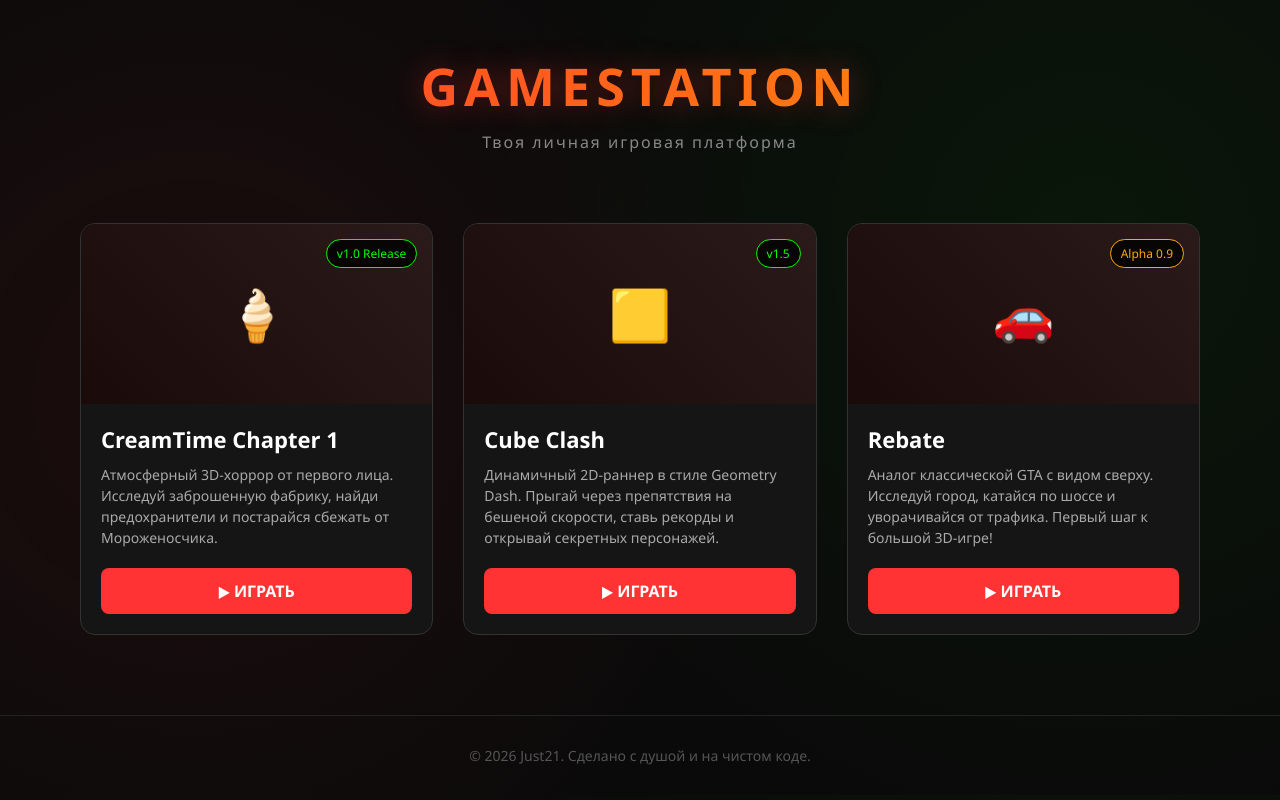
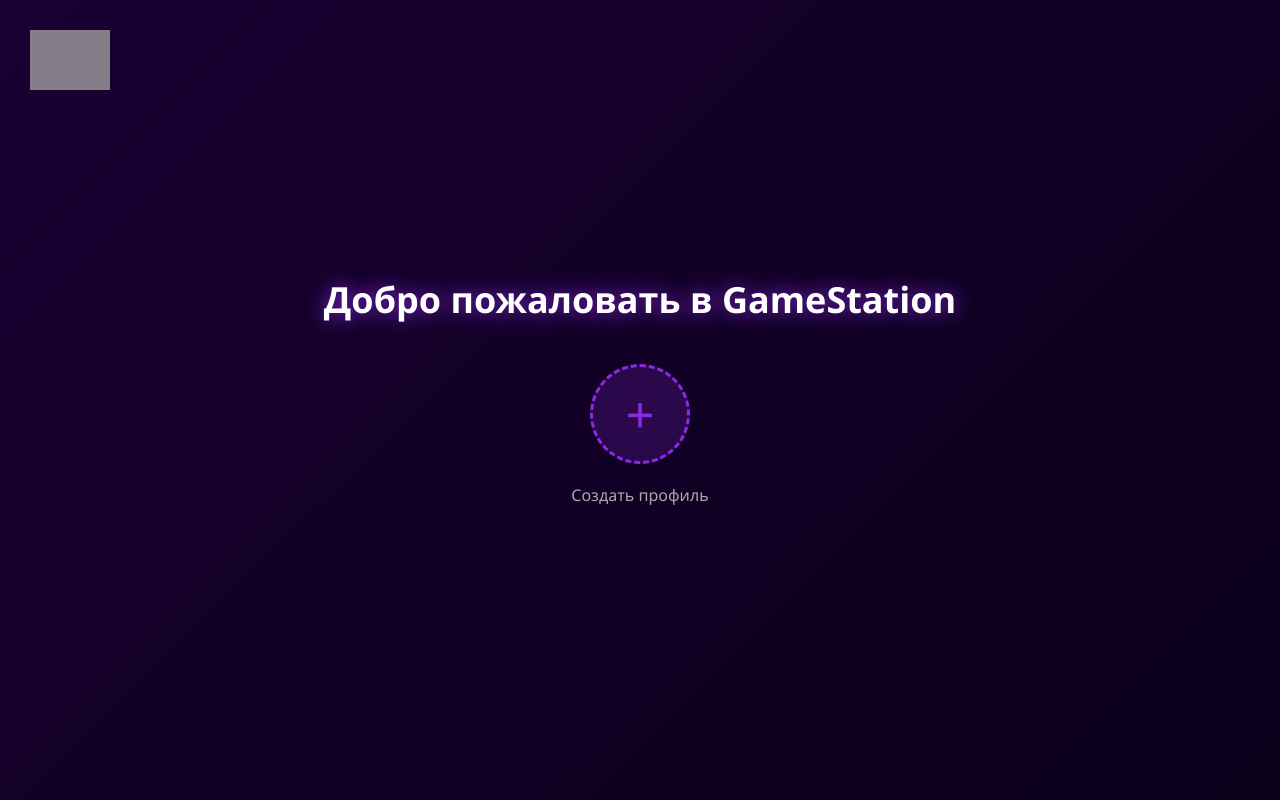
Before and after one commit to Just21-art/GameStation, a plain HTML site: page index.html in a window 1280 px wide. Drawn offline with Linux system fonts and the light colour scheme; grey boxes are pictures that could not be loaded.

Commit message:
Update index.html

```diff
--- a/index.html
+++ b/index.html
@@ -11,193 +11,134 @@
             background-color: #0a0a0a;
             color: white;
             overflow-x: hidden;
-            background-image:
-                radial-gradient(circle at 15% 50%, rgba(255, 51, 51, 0.08) 0%, transparent 50%),
-                radial-gradient(circle at 85% 30%, rgba(0, 255, 0, 0.05) 0%, transparent 50%);
+            background-image: radial-gradient(circle at 50% 50%, rgba(138, 43, 226, 0.15) 0%, transparent 70%);
         }
 
-        /* --- ЗАСТАВКА (BOOT SCREEN) --- */
+        /* --- 1. ЗАСТАВКА --- */
         #boot-screen {
-            position: fixed;
-            top: 0; left: 0; width: 100%; height: 100%;
-            background: #000;
-            display: flex;
-            align-items: center;
-            justify-content: center;
-            z-index: 1000;
-            transition: opacity 1s ease, visibility 1s ease;
+            position: fixed; top: 0; left: 0; width: 100%; height: 100%;
+            background: #000; display: flex; align-items: center; justify-content: center;
+            z-index: 1000; transition: opacity 1s ease, visibility 1s ease;
+        }
+        #boot-screen.fade-out { opacity: 0; visibility: hidden; }
+        .boot-logo-img {
+            width: 150px; height: auto;
+            animation: pulse 1.5s infinite alternate;
+        }
+        @keyframes pulse {
+            0% { transform: scale(0.95); opacity: 0.8; }
+            100% { transform: scale(1.05); opacity: 1; filter: drop-shadow(0 0 25px rgba(255, 140, 0, 0.9)); }
         }
 
-        #boot-screen.fade-out {
-            opacity: 0;
-            visibility: hidden;
+        /* --- 2. ЭКРАН АККАУНТА --- */
+        #login-screen {
+            position: fixed; top: 0; left: 0; width: 100%; height: 100%;
+            background: linear-gradient(135deg, #1a0033, #0a001a);
+            display: none; flex-direction: column; align-items: center; justify-content: center;
+            z-index: 900;
         }
+        #login-screen.active { display: flex; }
 
-        /* Картинка логотипа */
-        .boot-logo-img {
-            width: 150px; /* Размер логотипа, можешь подкрутить */
-            height: auto;
-            animation: pulse 1.5s infinite alternate;
+        .login-logo-corner {
+            position: absolute; top: 30px; left: 30px; width: 80px;
+            opacity: 0.8; animation: fadeIn 1s ease-out;
         }
+        @keyframes fadeIn { from { opacity: 0; } to { opacity: 0.8; } }
 
-        @keyframes pulse {
-            0% { transform: scale(0.95); opacity: 0.8; }
-            100% { transform: scale(1.05); opacity: 1; filter: drop-shadow(0 0 20px rgba(255, 140, 0, 0.8)); }
+        .login-title { font-size: 36px; font-weight: bold; margin-bottom: 40px; text-shadow: 0 0 20px #8a2be2; text-align: center; }
+
+        .create-account-btn {
+            width: 100px; height: 100px; border-radius: 50%;
+            background: rgba(138, 43, 226, 0.2); border: 3px dashed #8a2be2;
+            display: flex; align-items: center; justify-content: center;
+            font-size: 50px; color: #8a2be2; cursor: pointer;
+            transition: all 0.3s ease; margin-bottom: 20px;
         }
+        .create-account-btn:hover { background: rgba(138, 43, 226, 0.4); transform: scale(1.1); }
 
-        /* --- ОСНОВНОЙ КОНТЕНТ --- */
-        #main-content {
-            opacity: 0;
-            transition: opacity 1s ease;
+        .input-group { display: none; flex-direction: column; gap: 15px; width: 80%; max-width: 300px; margin-top: 20px; }
+        .input-group input {
+            padding: 15px; border-radius: 10px; border: 2px solid #8a2be2;
+            background: rgba(0,0,0,0.6); color: white; font-size: 16px; outline: none;
         }
-        #main-content.show {
-            opacity: 1;
+        .input-group button {
+            padding: 15px; border-radius: 10px; border: none; background: #8a2be2; color: white;
+            font-size: 18px; font-weight: bold; cursor: pointer; transition: 0.3s;
         }
+        .input-group button:hover { background: #a44aff; box-shadow: 0 0 15px #8a2be2; }
 
-        @keyframes fadeInUp {
-            from { opacity: 0; transform: translateY(30px); }
-            to { opacity: 1; transform: translateY(0); }
+        .user-profile { display: none; flex-direction: column; align-items: center; cursor: pointer; transition: transform 0.3s; }
+        .user-profile:hover { transform: scale(1.05); }
+        .avatar {
+            width: 120px; height: 120px; border-radius: 50%;
+            background: linear-gradient(45deg, #ff3333, #8a2be2);
+            display: flex; align-items: center; justify-content: center;
+            font-size: 50px; font-weight: bold; color: white;
+            border: 4px solid white; box-shadow: 0 0 20px #8a2be2;
         }
+        .user-name { margin-top: 15px; font-size: 24px; font-weight: bold; }
 
-        header {
-            text-align: center;
-            padding: 50px 20px 30px;
-            animation: fadeInUp 0.8s ease-out;
-        }
+        /* --- 3. ВИТРИНА ИГР --- */
+        #main-content { display: none; opacity: 0; transition: opacity 0.5s ease; }
+        #main-content.show { display: block; opacity: 1; }
 
-        .logo-text {
-            font-size: 52px;
-            font-weight: 900;
-            letter-spacing: 6px;
-            text-transform: uppercase;
-            background: linear-gradient(90deg, #ff3333, #ffaa00);
-            -webkit-background-clip: text;
-            -webkit-text-fill-color: transparent;
-            text-shadow: 0 0 30px rgba(255, 51, 51, 0.4);
-        }
+        @keyframes fadeInUp { from { opacity: 0; transform: translateY(30px); } to { opacity: 1; transform: translateY(0); } }
 
-        .subtitle {
-            color: #888;
-            font-size: 16px;
-            margin-top: 10px;
-            letter-spacing: 2px;
-        }
+        header { text-align: center; padding: 50px 20px 30px; animation: fadeInUp 0.8s ease-out; }
+        .logo-text { font-size: 52px; font-weight: 900; letter-spacing: 6px; text-transform: uppercase; background: linear-gradient(90deg, #ff3333, #ffaa00); -webkit-background-clip: text; -webkit-text-fill-color: transparent; text-shadow: 0 0 30px rgba(255, 51, 51, 0.4); }
+        .subtitle { color: #888; font-size: 16px; margin-top: 10px; letter-spacing: 2px; }
 
-
-        /* Сетка игр */
-        .games-grid {
-            display: grid;
-            grid-template-columns: repeat(auto-fit, minmax(300px, 1fr));
-            gap: 30px;
-            padding: 40px;
-            max-width: 1200px;
-            margin: 0 auto;
-        }
-
-        /* Карточка игры */
-        .game-card {
-            background: #151515;
-            border-radius: 15px;
-            overflow: hidden;
-            border: 1px solid #333;
-            transition: transform 0.3s ease, box-shadow 0.3s ease, border-color 0.3s ease;
-            cursor: pointer;
-            position: relative;
-            display: flex;
-            flex-direction: column;
-        }
-
-        .game-card:hover, .game-card:active {
-            transform: translateY(-10px) scale(1.02);
-            box-shadow: 0 15px 30px rgba(0, 0, 0, 0.8), 0 0 20px rgba(255, 51, 51, 0.2);
-            border-color: #ff3333;
-        }
-
-        .card-image {
-            height: 180px;
-            background: linear-gradient(45deg, #1a0a0a, #2a1a1a);
-            display: flex;
-            align-items: center;
-            justify-content: center;
-            position: relative;
-        }
-
-        .badge {
-            position: absolute;
-            top: 15px;
-            right: 15px;
-            background: rgba(0, 0, 0, 0.8);
-            padding: 5px 10px;
-            border-radius: 20px;
-            font-size: 12px;
-            color: #00ff00;
-            border: 1px solid #00ff00;
-            z-index: 2;
-        }
-
-        .card-content {
-            padding: 20px;
-            flex-grow: 1;
-            display: flex;
-            flex-direction: column;
-        }
-
-        .card-title {
-            font-size: 22px;
-            margin-bottom: 10px;
-            color: #fff;
-        }
-
-        .card-desc {
-            color: #aaa;
-            font-size: 14px;
-            line-height: 1.5;
-            margin-bottom: 20px;
-            flex-grow: 1;
-        }
-
-        .play-btn {
-            display: block;
-            text-align: center;
-            background: #ff3333;
-            color: white;
-            padding: 12px;
-            border-radius: 8px;
-            text-decoration: none;
-            font-weight: bold;
-            transition: background 0.3s, box-shadow 0.3s;
-        }
-
-        .play-btn:hover {
-            background: #ff5555;
-            box-shadow: 0 0 15px rgba(255, 51, 51, 0.5);
-        }
-
-        footer {
-            text-align: center;
-            padding: 30px;
-            color: #555;
-            font-size: 14px;
-            border-top: 1px solid #222;
-            margin-top: 40px;
-        }
+        .games-grid { display: grid; grid-template-columns: repeat(auto-fit, minmax(300px, 1fr)); gap: 30px; padding: 40px; max-width: 1200px; margin: 0 auto; }
+        .game-card { background: #151515; border-radius: 15px; overflow: hidden; border: 1px solid #333; transition: all 0.3s ease; display: flex; flex-direction: column; position: relative; }
+        .game-card:hover { transform: translateY(-10px) scale(1.02); box-shadow: 0 15px 30px rgba(0, 0, 0, 0.8), 0 0 20px rgba(255, 51, 51, 0.2); border-color: #ff3333; }
+        .card-image { height: 180px; background: linear-gradient(45deg, #1a0a0a, #2a1a1a); display: flex; align-items: center; justify-content: center; position: relative; }
+        .badge { position: absolute; top: 15px; right: 15px; background: rgba(0, 0, 0, 0.8); padding: 5px 10px; border-radius: 20px; font-size: 12px; color: #00ff00; border: 1px solid #00ff00; z-index: 2; }
+        .card-content { padding: 20px; flex-grow: 1; display: flex; flex-direction: column; }
+        .card-title { font-size: 22px; margin-bottom: 10px; color: #fff; }
+        .card-desc { color: #aaa; font-size: 14px; line-height: 1.5; margin-bottom: 20px; flex-grow: 1; }
+        .play-btn { display: block; text-align: center; background: #ff3333; color: white; padding: 12px; border-radius: 8px; text-decoration: none; font-weight: bold; transition: 0.3s; }
+        .play-btn:hover { background: #ff5555; box-shadow: 0 0 15px rgba(255, 51, 51, 0.5); }
+        footer { text-align: center; padding: 30px; color: #555; font-size: 14px; border-top: 1px solid #222; margin-top: 40px; }
 
         @media (max-width: 768px) {
             .logo-text { font-size: 36px; letter-spacing: 4px; }
             .games-grid { grid-template-columns: 1fr; padding: 20px; }
             .boot-logo-img { width: 120px; }
+            .login-title { font-size: 28px; }
+            .login-logo-corner { width: 60px; top: 20px; left: 20px; }
         }
     </style>
 </head>
 <body>
 
-    <!-- ЗАСТАВКА -->
+    <!-- 1. ЗАСТАВКА -->
     <div id="boot-screen">
-        <!-- Вставляем твой логотип -->
         <img src="https://i.ibb.co/PsbmPWLb/In-Shot-20261125-223850833.png" alt="GameStation Logo" class="boot-logo-img">
     </div>
 
-    <!-- ОСНОВНОЙ КОНТЕНТ -->
+    <!-- 2. ЭКРАН АККАУНТА -->
+    <div id="login-screen">
+        <img src="https://i.ibb.co/PsbmPWLb/In-Shot-20261125-223850833.png" alt="Logo" class="login-logo-corner">
+
+        <div class="login-title">Добро пожаловать в GameStation</div>
+
+        <div class="create-account-btn" id="showCreateBtn">+</div>
+        <p style="color:#aaa; margin-bottom: 20px;">Создать профиль</p>
+
+        <div class="input-group" id="createForm">
+            <input type="text" id="usernameInput" placeholder="Введите имя" maxlength="15">
+            <input type="password" id="passwordInput" placeholder="Придумайте пароль">
+            <button id="saveAccountBtn">Создать аккаунт</button>
+        </div>
+
+        <div class="user-profile" id="userProfile">
+            <div class="avatar" id="avatarLetter">G</div>
+            <div class="user-name" id="displayName">Игрок</div>
+            <p style="color:#aaa; font-size:12px; margin-top:5px;">Нажмите, чтобы войти</p>
+        </div>
+    </div>
+
+    <!-- 3. ВИТРИНА ИГР -->
     <div id="main-content">
         <header>
             <div class="logo-text">GAMESTATION</div>
@@ -205,13 +146,8 @@
         </header>
 
         <main class="games-grid">
-
-            <!-- ИГРА 1 -->
             <div class="game-card">
-                <div class="card-image">
-                    <span style="font-size: 50px;">🍦</span>
-                    <div class="badge">v1.0 Release</div>
-                </div>
+                <div class="card-image"><span style="font-size: 50px;">🍦</span><div class="badge">v1.0 Release</div></div>
                 <div class="card-content">
                     <h2 class="card-title">CreamTime Chapter 1</h2>
                     <p class="card-desc">Атмосферный 3D-хоррор от первого лица. Исследуй заброшенную фабрику, найди предохранители и постарайся сбежать от Мороженосчика.</p>
@@ -219,12 +155,8 @@
                 </div>
             </div>
 
-            <!-- ИГРА 2 -->
             <div class="game-card">
-                <div class="card-image">
-                    <span style="font-size: 50px;">🟨</span>
-                    <div class="badge">v1.5</div>
-                </div>
+                <div class="card-image"><span style="font-size: 50px;">🟨</span><div class="badge">v1.5</div></div>
                 <div class="card-content">
                     <h2 class="card-title">Cube Clash</h2>
                     <p class="card-desc">Динамичный 2D-раннер в стиле Geometry Dash. Прыгай через препятствия на бешеной скорости, ставь рекорды и открывай секретных персонажей.</p>
@@ -232,33 +164,74 @@
                 </div>
             </div>
 
-            <!-- ИГРА 3 -->
             <div class="game-card">
-                <div class="card-image">
-                    <span style="font-size: 50px;">🚗</span>
-                    <div class="badge" style="color: #ffaa00; border-color: #ffaa00;">Alpha 0.9</div>
-                </div>
+                <div class="card-image"><span style="font-size: 50px;">🚗</span><div class="badge" style="color: #ffaa00; border-color: #ffaa00;">Alpha 0.9</div></div>
                 <div class="card-content">
                     <h2 class="card-title">Rebate</h2>
                     <p class="card-desc">Аналог классической GTA с видом сверху. Исследуй город, катайся по шоссе и уворачивайся от трафика. Первый шаг к большой 3D-игре!</p>
                     <a href="https://just21-art.github.io/Rebate/" class="play-btn" target="_blank">▶ ИГРАТЬ</a>
                 </div>
             </div>
-
         </main>
-
-        <footer>
-            © 2026 Just21. Сделано с душой и на чистом коде.
-        </footer>
+        <footer>© 2026 Just21. Сделано с душой и на чистом коде.</footer>
     </div>
 
     <script>
-        // Логика заставки
+        const bootScreen = document.getElementById('boot-screen');
+        const loginScreen = document.getElementById('login-screen');
+        const mainContent = document.getElementById('main-content');
+        const showCreateBtn = document.getElementById('showCreateBtn');
+        const createForm = document.getElementById('createForm');
+        const saveAccountBtn = document.getElementById('saveAccountBtn');
+        const userProfile = document.getElementById('userProfile');
+        const avatarLetter = document.getElementById('avatarLetter');
+        const displayName = document.getElementById('displayName');
+
         window.addEventListener('load', () => {
             setTimeout(() => {
-                document.getElementById('boot-screen').classList.add('fade-out');
-                document.getElementById('main-content').classList.add('show');
+                bootScreen.classList.add('fade-out');
+                loginScreen.classList.add('active');
+                checkSavedAccount();
             }, 2500);
+        });
+
+        function checkSavedAccount() {
+            const savedName = localStorage.getItem('gs_username');
+            if (savedName) {
+                showCreateBtn.style.display = 'none';
+                createForm.style.display = 'none';
+                userProfile.style.display = 'flex';
+                avatarLetter.textContent = savedName.charAt(0).toUpperCase();
+                displayName.textContent = savedName;
+            } else {
+                showCreateBtn.style.display = 'flex';
+                userProfile.style.display = 'none';
+            }
+        }
+
+        showCreateBtn.addEventListener('click', () => {
+            showCreateBtn.style.display = 'none';
+            createForm.style.display = 'flex';
+        });
+
+        saveAccountBtn.addEventListener('click', () => {
+            const name = document.getElementById('usernameInput').value.trim();
+            const pass = document.getElementById('passwordInput').value.trim();
+
+            if (name.length < 2) { alert("Имя должно быть не менее 2 символов!"); return; }
+            if (pass.length < 3) { alert("Пароль должен быть не менее 3 символов!"); return; }
+
+            localStorage.setItem('gs_username', name);
+            localStorage.setItem('gs_password', pass);
+            checkSavedAccount();
+        });
+
+        userProfile.addEventListener('click', () => {
+            loginScreen.classList.remove('active');
+            mainContent.style.display = 'block';
+            setTimeout(() => {
+                mainContent.classList.add('show');
+            }, 50);
         });
     </script>
 </body>
```
